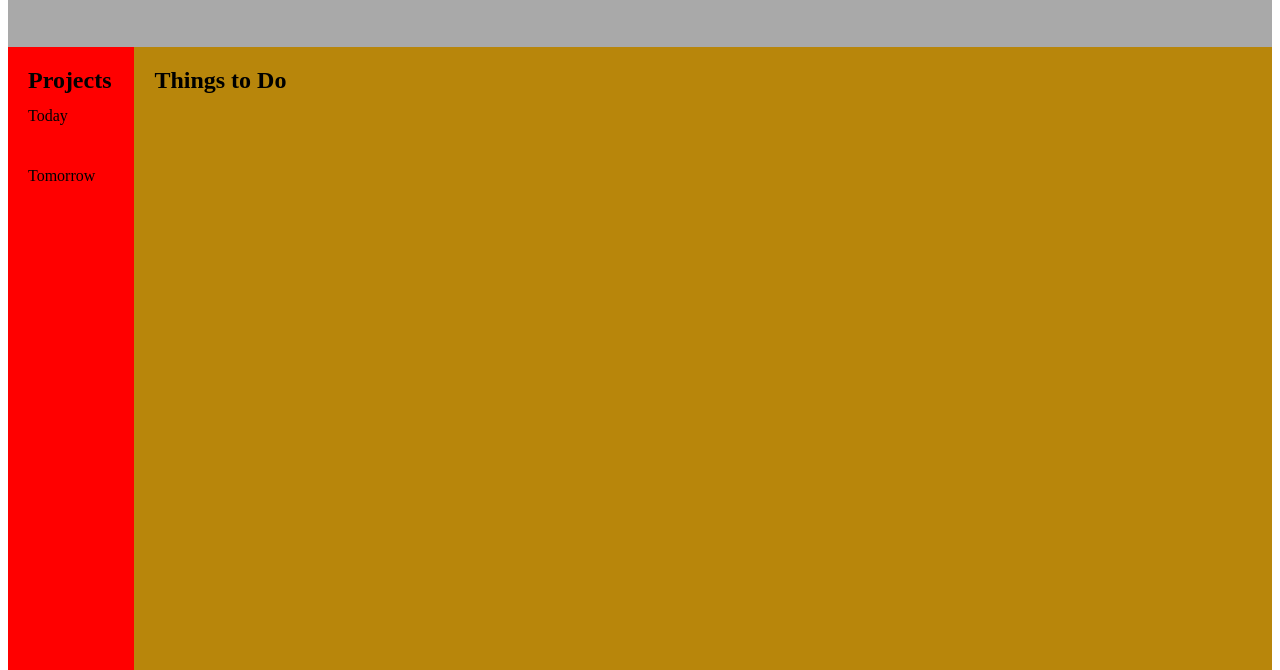
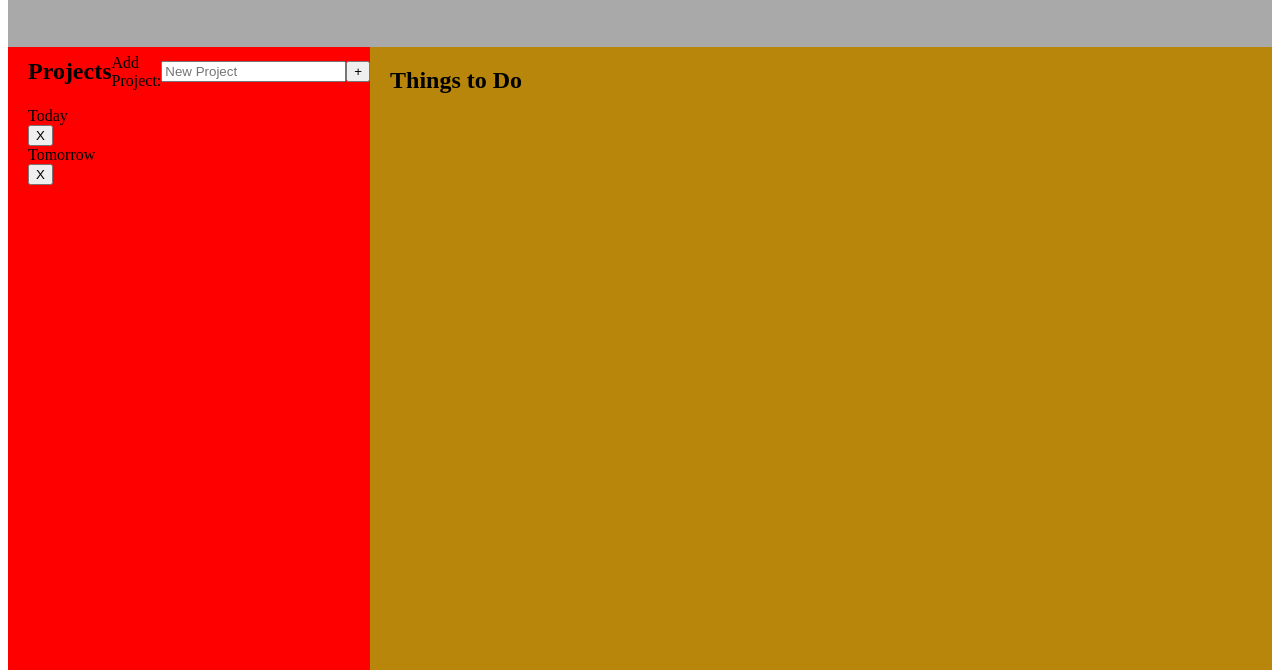
Before and after one commit to P-Welfare/Todo, a website built with webpack: page dist/index.html in a window 1280 px wide. Shown: the part 130-800 px from the top of the page. Built offline with nearby package versions, Linux system fonts and the light colour scheme.

Commit message:
added buttons and some basic CSS styling

```diff
--- a/src/file.css
+++ b/src/file.css
@@ -12,7 +12,7 @@ header {
     background-color: red;
     height: 1000px;
     padding-left: 20px;
-    grid-template-rows: 50px 50px;
+    grid-template-rows: 50px 50px 50px 50px;
     grid-gap: 10px;
 }
 
@@ -26,3 +26,21 @@ header {
     background-color: darkgoldenrod;
     padding-left: 20px;
 }
+
+#addNewProjectContainer {
+    display: flex;
+    justify-content: space-around;
+    align-items: center;
+}
+
+#DOMArea {
+    display: grid;
+    grid-template-columns: 100px 100px 100px 100px;
+    grid-template-rows: 100px 100px 100px 100px;
+    grid-template: auto;
+    grid-gap: 20px;
+}
+
+#DOMArea div {
+    background-color: brown;
+    }
--- a/src/index.js
+++ b/src/index.js
@@ -1,8 +1,17 @@
 import css from "./file.css";
 
 let projectList = []
+const addNewProjectButton = document.getElementById("addNewProjectButton")
+addNewProjectButton.addEventListener("click", (e) => {
+    e.preventDefault
+    let title = document.getElementById("projectTitle").value
+    const newProjectAdd = project(title)
 
+    addProject(newProjectAdd)
+    console.log(projectList)
 
+    populateProjectListDOM()
+})
 
 class toDo {
     constructor(title, description, dueDate, priority,) {
@@ -45,22 +54,7 @@ const defaultToDo3 = new toDo('find teeth', 'eat em good', 'today', 'high' )
 addTask(0,defaultToDo)
 addTask(1,defaultToDo2)
 addTask(1,defaultToDo3)
-projectList.forEach((element, i) =>
- {
 
-
-    const sidebar = document.getElementById('sidebar')
-    const sideBarContainer = document.createElement('div')
-
-    sideBarContainer.id = `${i}`;
-    sideBarContainer.textContent = `${projectList[i].title}`;
-    sideBarContainer.className = `projectTitle`
-
-    sidebar.appendChild(sideBarContainer)
-
-
-
-})
 
 const DOMArea = document.getElementById('DOMArea')
 
@@ -104,7 +98,9 @@ const newTask = (id) => {
  //<div id="myModal" class="modal">
 
 
-const projectTitleList = Array.from(document.getElementsByClassName('projectTitle'))
+const listProjectTitles = () => {
+
+ const projectTitleList = Array.from(document.getElementsByClassName('projectTitle'))
 projectTitleList.forEach((project, i) => {
 
     let id = project.id
@@ -123,6 +119,8 @@ projectTitleList.forEach((project, i) => {
 
 
 })
+}
+listProjectTitles()
 const deleteToDo = (id, indexRef) => {
     projectList[id].tasks.splice(indexRef, 1)
 
@@ -244,3 +242,49 @@ const activateModal = (id) => {
       });
 
 }
+
+
+
+const populateProjectListDOM = () => {
+    sideBarContainer.textContent = ""
+
+projectList.forEach((element, i) =>
+ {
+
+
+    const sideBarContainer = document.getElementById('sideBarContainer')
+    const sideBarDivContainer = document.createElement('div')
+    const sideBarContainer2 = document.createElement('div')
+    const sideBarDivButton = document.createElement('button')
+    sideBarDivButton.textContent = 'X'
+    sideBarDivButton.setAttribute('button-index', i)
+    sideBarDivButton.className = 'projectDeleteButtons'
+    sideBarContainer2.id = `${i}`;
+    sideBarContainer2.textContent = `${projectList[i].title}`;
+    sideBarContainer2.className = `projectTitle`
+    sideBarContainer.appendChild(sideBarDivContainer)
+    sideBarDivContainer.appendChild(sideBarContainer2)
+    sideBarDivContainer.appendChild(sideBarDivButton)
+
+
+})
+
+
+listProjectTitles()
+}
+
+populateProjectListDOM()
+
+
+const activateProjectDeleteButtons = (id) => {
+    let projectDeleteButtons = Array.from(document.getElementsByClassName('projectDeleteButtons'))
+    projectDeleteButtons.forEach((button)  => {
+        deleteProjectFunction()
+
+    } )
+}
+
+
+const deleteProjectFunction = (id) => {
+    projectList.splice(id, 1)
+}
```
Also changed, not shown: dist/index.html, dist/main.js.
